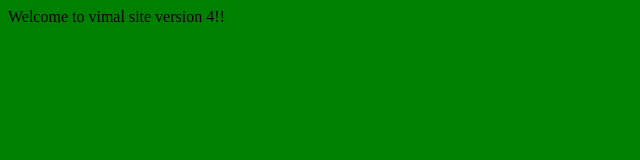
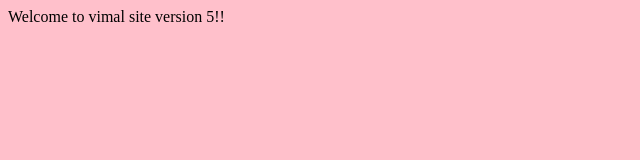
Before and after one commit to vijayprakashtyagi1/jenkins_training_2024_test2, a plain HTML site: page index.html in a window 1280 px wide. Shown: the whole page, without its empty margins (0-640 px from the left). Drawn offline with Linux system fonts and the light colour scheme.

Commit message:
5th commit

```diff
--- a/index.html
+++ b/index.html
@@ -1,3 +1,3 @@
-<body bgcolor='green'>
-Welcome to vimal site version 4!!
+<body bgcolor='pink'>
+Welcome to vimal site version 5!!
 </body>
```
